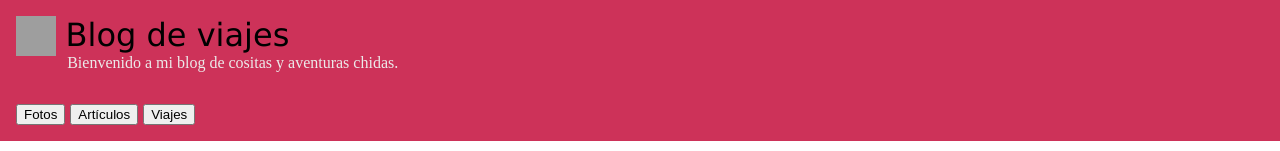
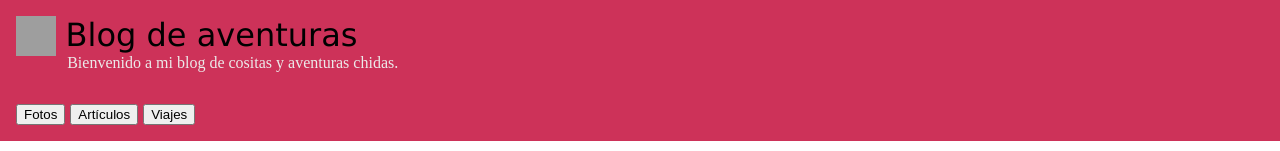
Before and after one commit to rombetjai/test, a plain HTML site: page index.html in a window 1280 px wide. Shown: the top 151 px of the page. Drawn offline with Linux system fonts and the light colour scheme; grey boxes are pictures that could not be loaded.

Commit message:
Se actualiza titulo de navbar

```diff
--- a/index.html
+++ b/index.html
@@ -12,7 +12,7 @@
     <div class="container">
         <img src="https://www.gmprt.com/wp-content/uploads/icon.png" width="40px" height="40px">
         <div class="brand">
-            <span class="title">Blog de viajes</span><br>
+            <span class="title">Blog de aventuras</span><br>
             <span class="subtitle">Bienvenido a mi blog de cositas y aventuras chidas.</span>
         </div>
     </div>
```
